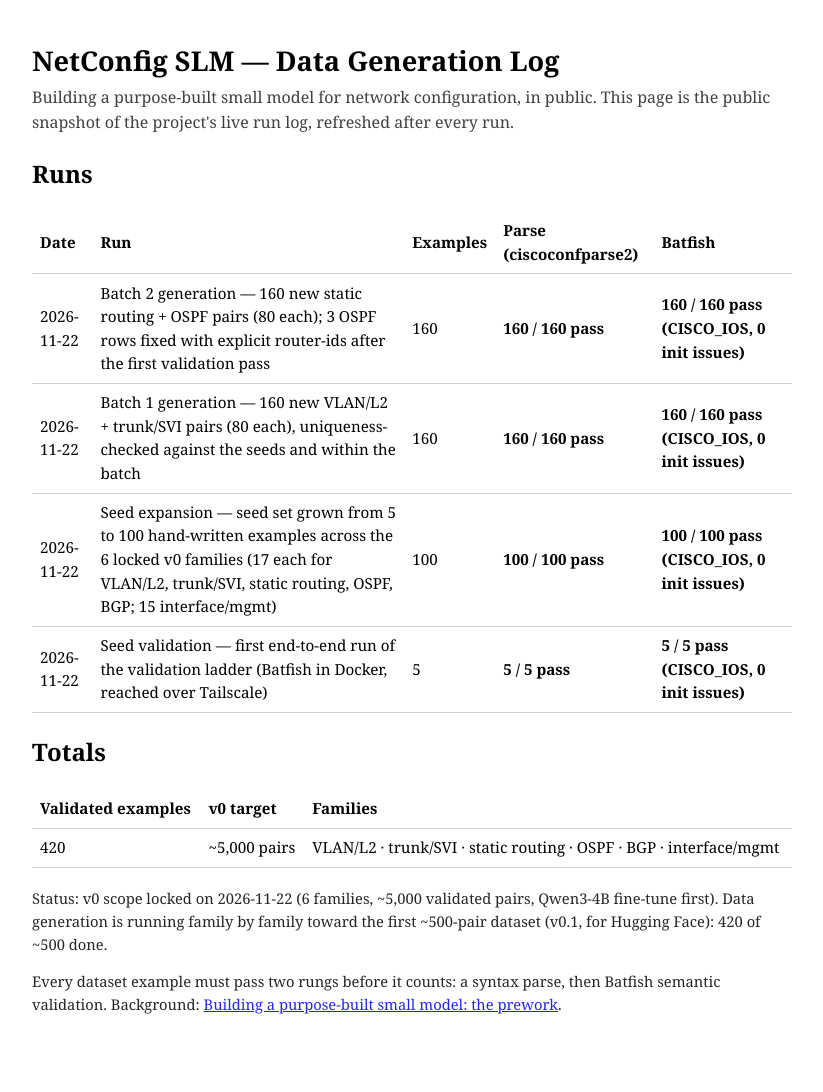
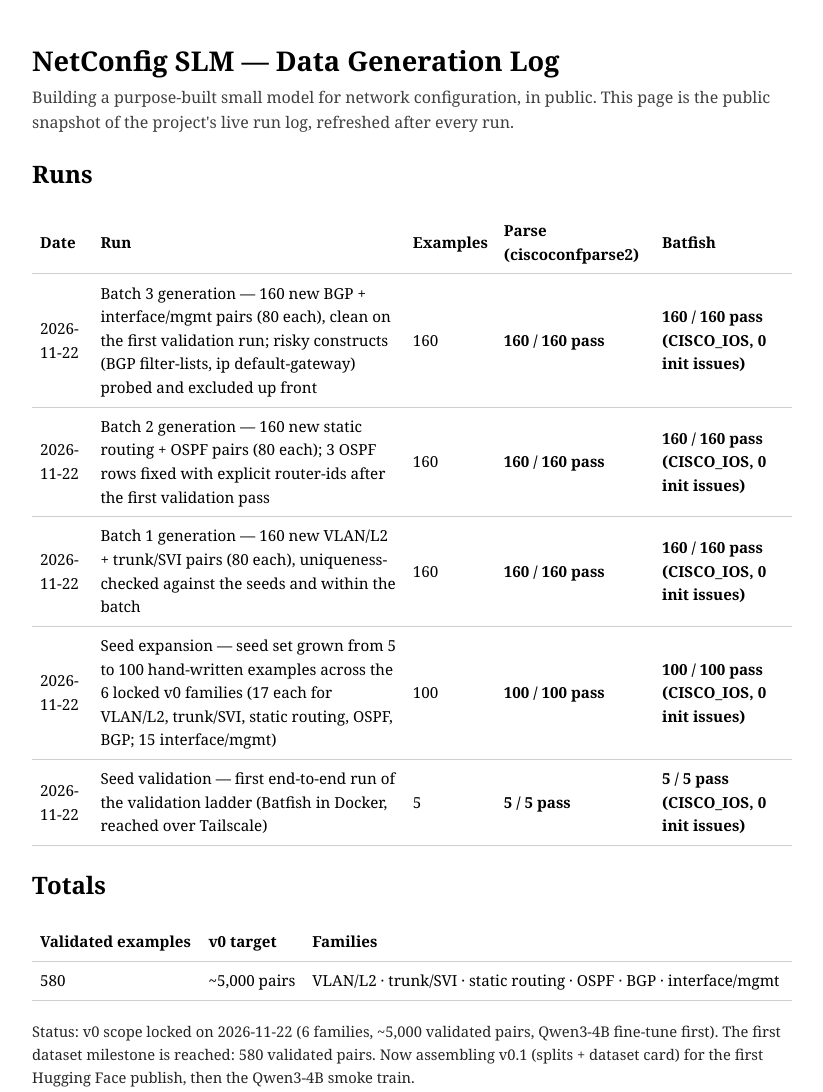
Before and after one commit to aag1091-alt/slm, a plain HTML site: page index.html in a window 1280 px wide. Shown: the top 1092 px of the page, without its empty margins (228-1051 px from the left). Before the commit the page ends 1056 px from the top, so only its background shows below. Drawn offline with Linux system fonts and the light colour scheme.

Commit message:
Log: batch 3 generation run, 580 validated pairs, v0.1 milestone reached

```diff
--- a/index.html
+++ b/index.html
@@ -24,6 +24,13 @@
 <h2>Runs</h2>
 <table>
   <tr><th>Date</th><th>Run</th><th>Examples</th><th>Parse (ciscoconfparse2)</th><th>Batfish</th></tr>
+  <tr>
+    <td>2026-11-22</td>
+    <td>Batch 3 generation — 160 new BGP + interface/mgmt pairs (80 each), clean on the first validation run; risky constructs (BGP filter-lists, ip default-gateway) probed and excluded up front</td>
+    <td>160</td>
+    <td class="pass">160 / 160 pass</td>
+    <td class="pass">160 / 160 pass (CISCO_IOS, 0 init issues)</td>
+  </tr>
   <tr>
     <td>2026-11-22</td>
     <td>Batch 2 generation — 160 new static routing + OSPF pairs (80 each); 3 OSPF rows fixed with explicit router-ids after the first validation pass</td>
@@ -57,10 +64,10 @@
 <h2>Totals</h2>
 <table>
   <tr><th>Validated examples</th><th>v0 target</th><th>Families</th></tr>
-  <tr><td>420</td><td>~5,000 pairs</td><td>VLAN/L2 · trunk/SVI · static routing · OSPF · BGP · interface/mgmt</td></tr>
+  <tr><td>580</td><td>~5,000 pairs</td><td>VLAN/L2 · trunk/SVI · static routing · OSPF · BGP · interface/mgmt</td></tr>
 </table>
 
-<p class="note">Status: v0 scope locked on 2026-11-22 (6 families, ~5,000 validated pairs, Qwen3-4B fine-tune first). Data generation is running family by family toward the first ~500-pair dataset (v0.1, for Hugging Face): 420 of ~500 done.</p>
+<p class="note">Status: v0 scope locked on 2026-11-22 (6 families, ~5,000 validated pairs, Qwen3-4B fine-tune first). The first dataset milestone is reached: 580 validated pairs. Now assembling v0.1 (splits + dataset card) for the first Hugging Face publish, then the Qwen3-4B smoke train.</p>
 
 <p class="note">Every dataset example must pass two rungs before it counts: a syntax parse, then Batfish semantic validation. Background: <a href="https://avinashgosavi.com/post/building-a-purpose-built-small-model-the-prework/">Building a purpose-built small model: the prework</a>.</p>
 </body>
```
